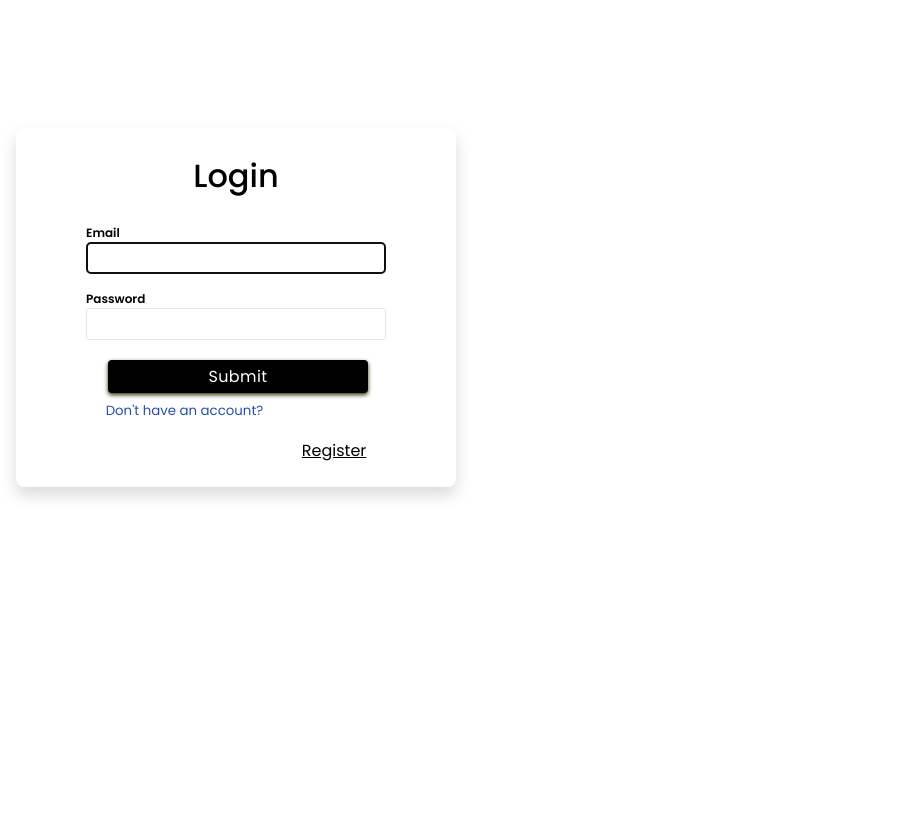
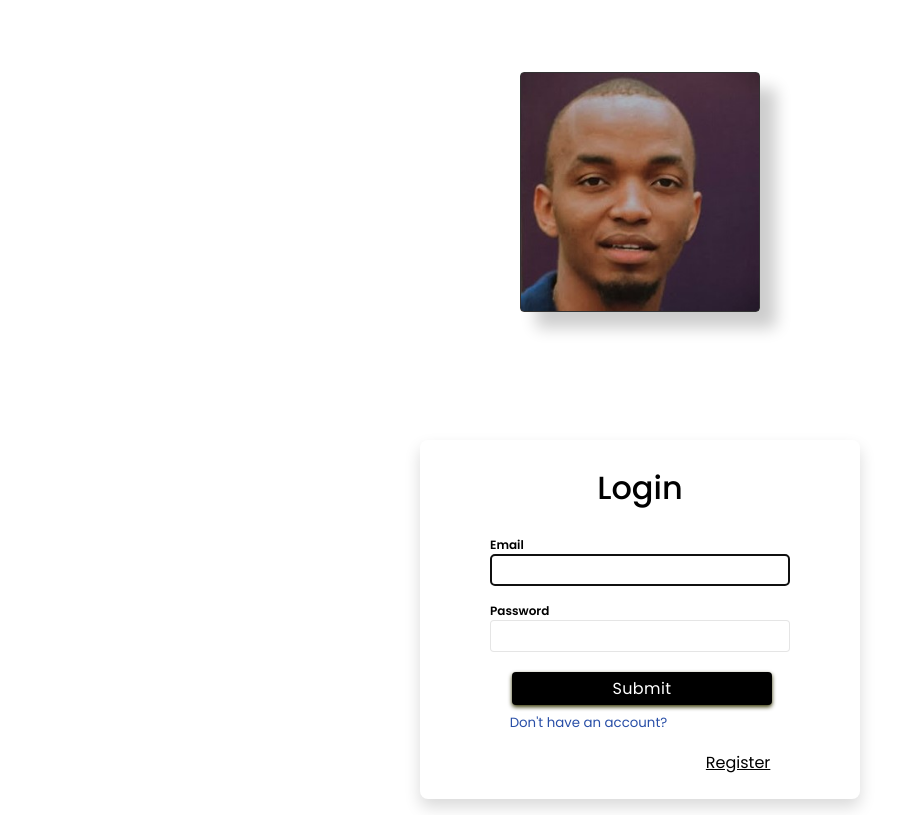
Before and after one commit to spectr-e/react-projects, a React (Vite) app: page / in a window 1280 px wide. Shown: the whole page, without its empty margins (0-913 px from the left). Built offline with nearby package versions, Linux system fonts and the light colour scheme.

Commit message:
style(AnimatedLoginFormStyle): Add the form animation style values

```diff
--- a/src/Projects/23-animated-login-form-app/AnimatedLoginForm.jsx
+++ b/src/Projects/23-animated-login-form-app/AnimatedLoginForm.jsx
@@ -1,6 +1,6 @@
 import { useEffect, useRef, useState } from 'react'
 import { Button, Form } from '../../components'
-import { Container } from './AnimatedLoginForm.style'
+import { Container, Animation } from './AnimatedLoginForm.style'
 
 const AnimatedLoginForm = () => {
   const [formData, setFormData] = useState({
@@ -33,6 +33,7 @@ const AnimatedLoginForm = () => {
 
   return (
     <Container>
+      <Animation></Animation>
       <form action='' style={formStyle} className='card m-1 m-auto'>
         <h2 className='subtitle my-2'>Login</h2>
         <Form
--- a/src/Projects/23-animated-login-form-app/AnimatedLoginForm.style.jsx
+++ b/src/Projects/23-animated-login-form-app/AnimatedLoginForm.style.jsx
@@ -1,6 +1,22 @@
 import styled from 'styled-components'
+import { Avatar } from '../../assets'
 
 export const Container = styled.div`
   margin: auto;
   display: flex;
+  align-items: center;
+  flex-direction: column;
 `
+export const Animation = styled.div`
+  width: 240px;
+  height: 240px;
+  background: URL(${Avatar}) center/cover;
+  margin: 0 auto;
+  text-align: center;
+  display: flex;
+  flex-direction: column;
+  margin-top: 72px;
+  border: 1px solid #333;
+  border-radius: 4px;
+  box-shadow: 16px 16px 16px rgba(0, 0, 0, 0.2);
+`
--- a/src/assets/index.js
+++ b/src/assets/index.js
@@ -13,8 +13,10 @@ import Archer from './archer.svg'
 import Spearman from './spearman.svg'
 import Swords from './swords.svg'
 import Warhorse from './warhorse.svg'
+import Avatar from './avatar.jpg'
 
 export {
+  Avatar,
   Dog,
   LockImg,
   HomeImg,
```
Also changed, not shown: src/assets/avatar.jpg (added).
